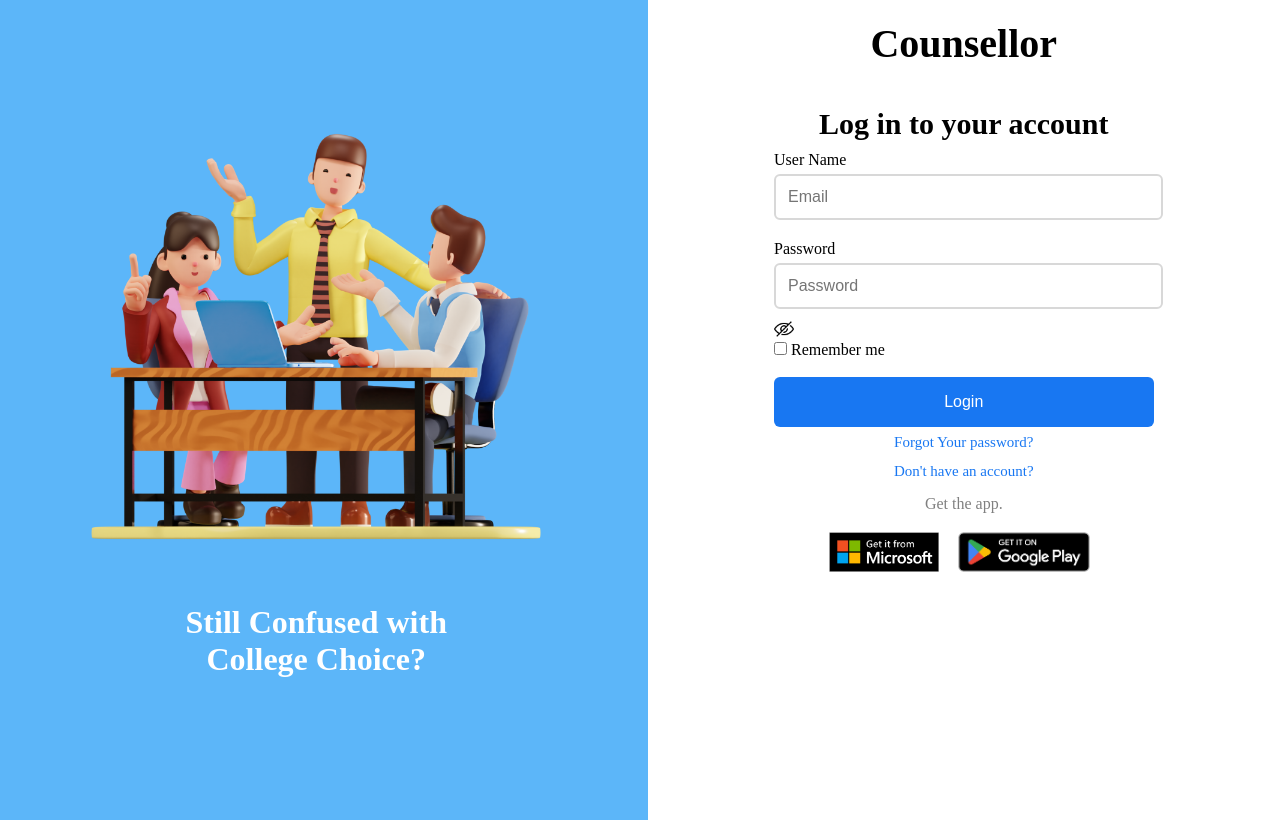
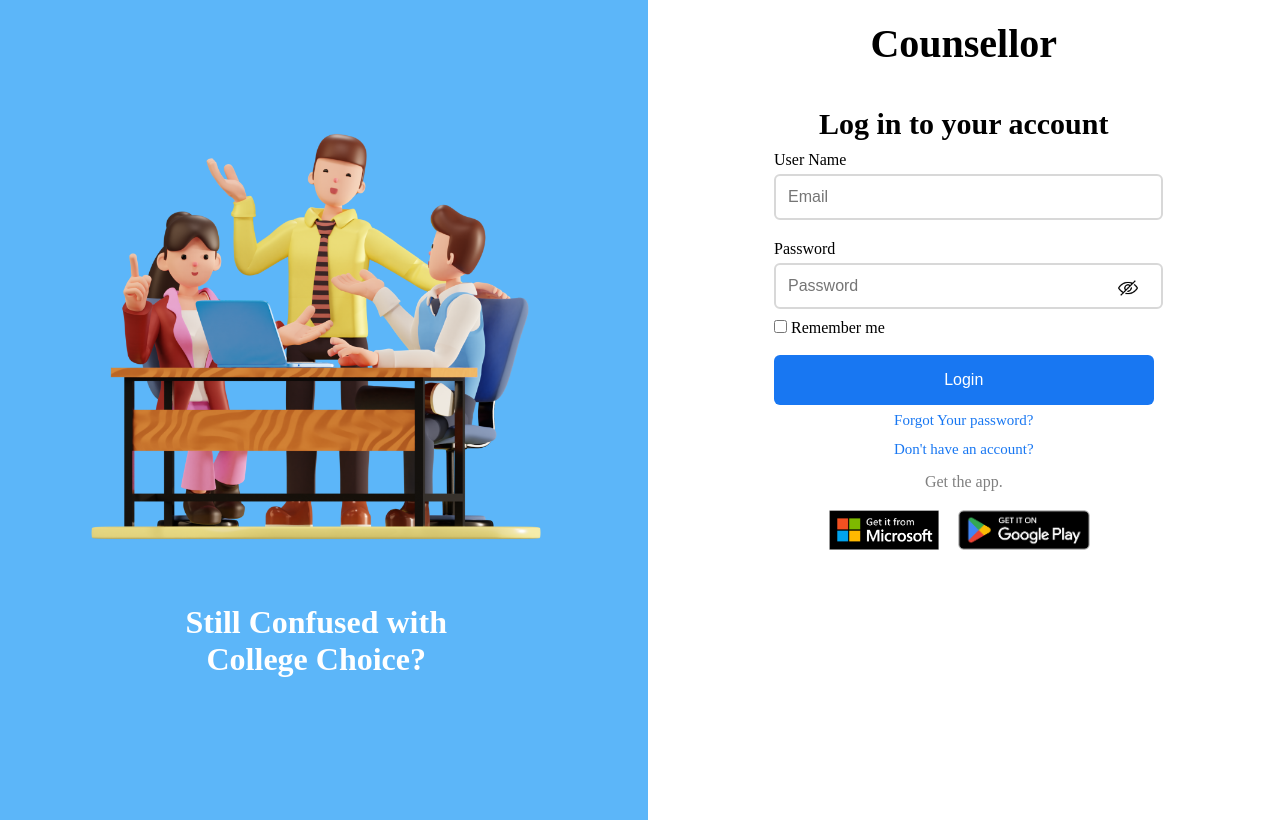
Before and after one commit to Counselllor/Counsellor-Web, a React (Vite) app: page / in a window 1280 px wide. Built offline with nearby package versions, Linux system fonts and the light colour scheme; no server answers; a web font is replaced by a local one.

Commit message:
fixed password toggle in login page

```diff
--- a/src/components/Login/Login.css
+++ b/src/components/Login/Login.css
@@ -168,6 +168,18 @@ select.inputField {
   border-color: red;
 }
 
+.password-input {
+  position: relative;
+  width: 100%;
+}
+
+.password-input .toggle-button {
+  position: absolute;
+  top: 50%;
+  right: 4% !important;
+  transform: translateY(-50%);
+  cursor: pointer;
+}
 
 @media screen and (max-width: 768px) {
   .login-container form {
```
